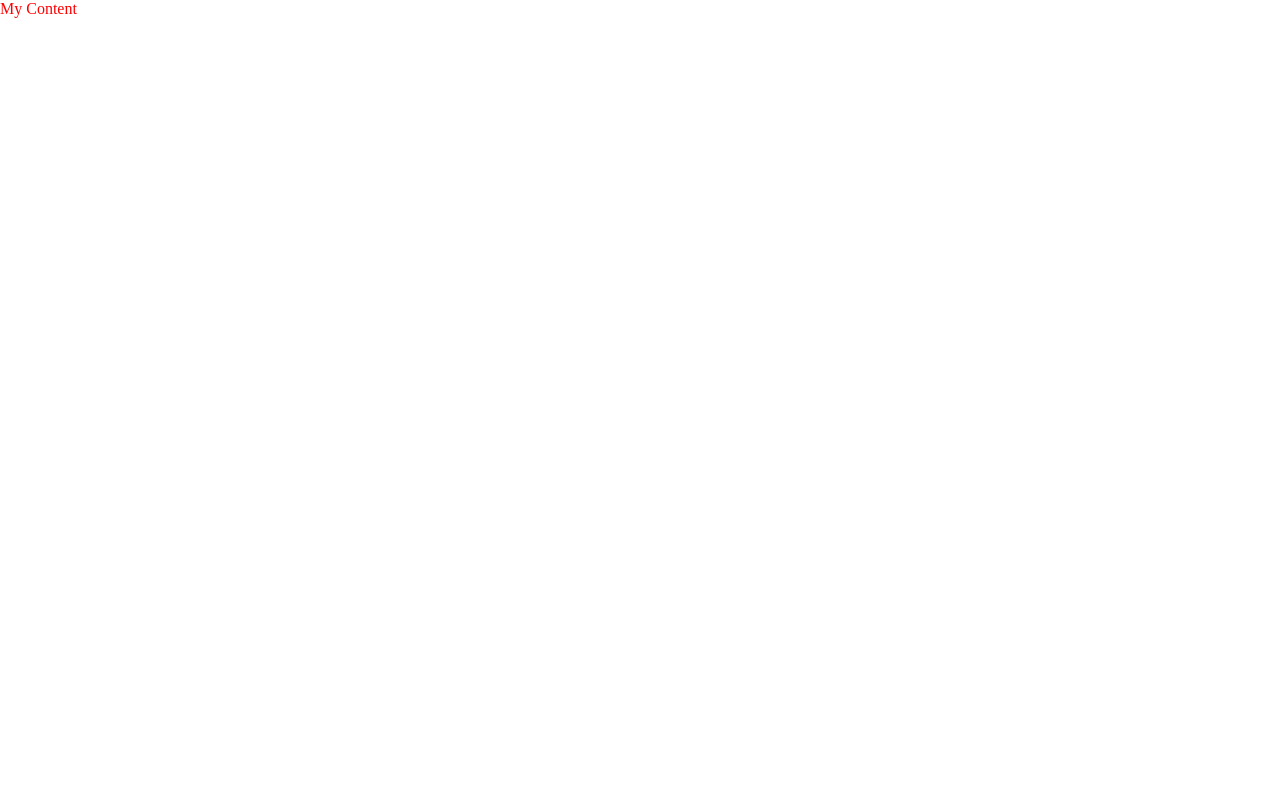
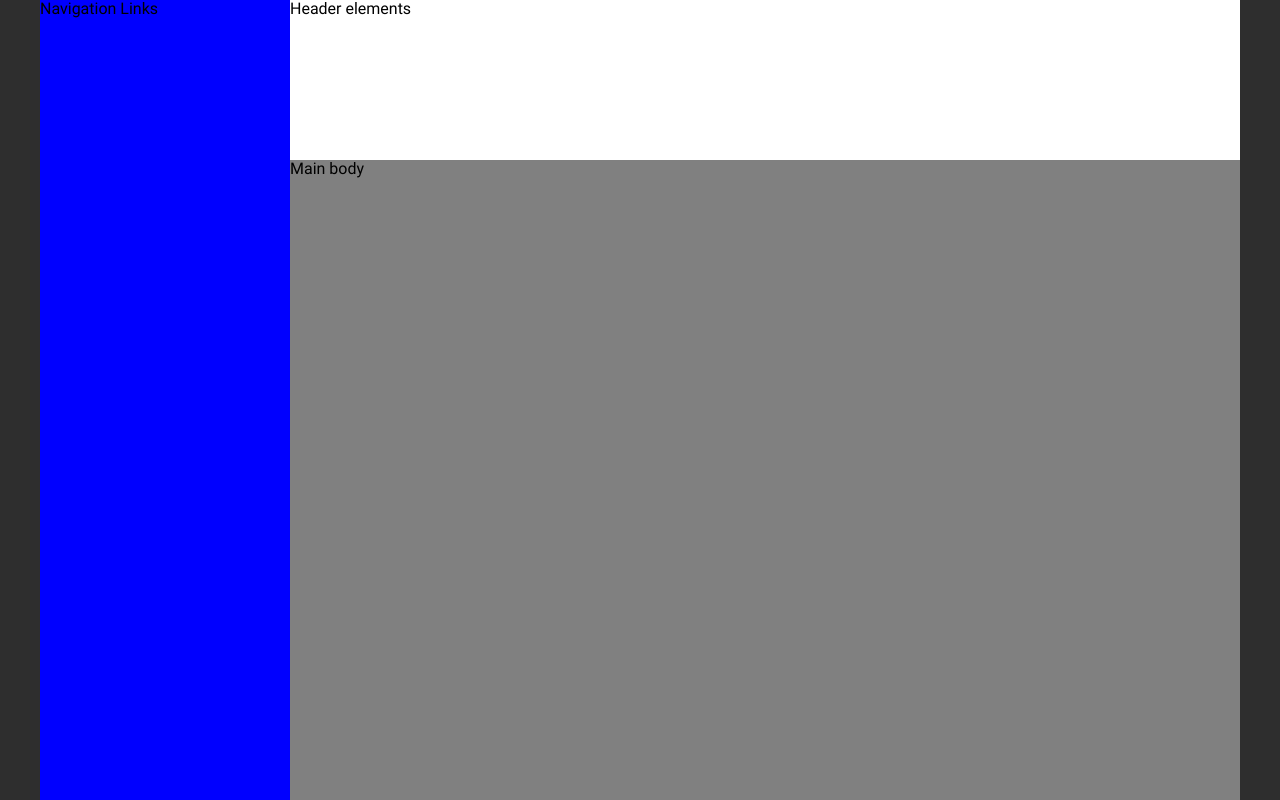
Before and after one commit to sky-pose-rick/grid-admin-panel, a plain HTML site: page index.html in a window 1280 px wide. Drawn offline with Linux system fonts and the light colour scheme.

Commit message:
divide body into 3 sections

```diff
--- a/index.html
+++ b/index.html
@@ -9,6 +9,14 @@
   <link rel="stylesheet" href="styles/style.css">
 </head>
 <body>
-  My Content
+  <nav>
+    Navigation Links
+  </nav>
+  <header>
+    Header elements
+  </header>
+  <main>
+    Main body
+  </main>
 </body>
 </html>
--- a/styles/style.css
+++ b/styles/style.css
@@ -1,3 +1,35 @@
-body{
-  color: red;
+@font-face {
+  font-family: roboto;
+  src: url("../fonts/roboto/Roboto-Regular.ttf");
 }
+
+@font-face {
+  font-family: roboto;
+  src: url("../fonts/roboto/Roboto-Bold.ttf");
+  font-weight: 600;
+}
+
+html{
+  background-color: rgb(46, 46, 46);
+}
+
+body {
+	background-color: white;
+	width: 1200px;
+	min-height: 100vh;
+	margin: auto;
+	display: grid;
+	grid-template-rows: 160px auto;
+	grid-template-columns: 250px auto;
+  font-family: "Roboto";
+  font-size: 1rem;
+}
+
+nav{
+  background-color: blue;
+  grid-row: 1 / 3;
+}
+
+main{
+  background-color: gray;
+}
```
